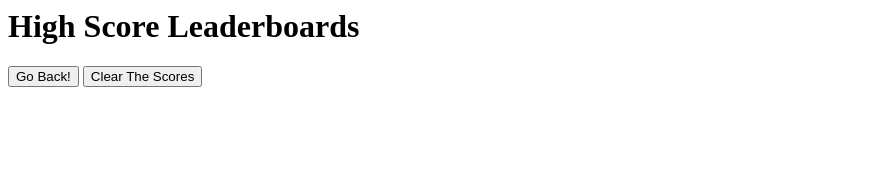
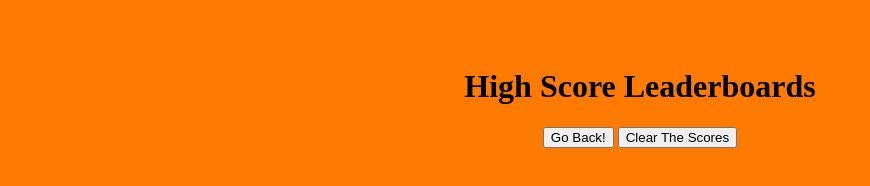
Before and after one commit to farhahahmed50/farhancodingquiz, a plain HTML site: page highscorespage.html in a window 1280 px wide. Shown: the whole page, without its empty margins (0-870 px from the left). Drawn offline with Linux system fonts and the light colour scheme.

Commit message:
Update 2 - highscorespage.html

```diff
--- a/assets/css/highscorespage.css
+++ b/assets/css/highscorespage.css
@@ -0,0 +1,15 @@
+* {
+    box-sizing: border-box;
+}
+
+html {
+    background-color: rgb(255, 123, 0);
+}
+
+main {
+    width: 600px;
+    margin: 0 auto;
+    margin-top: 40px;
+    padding: 5pt;
+    text-align: center;
+}
--- a/highscorespage.html
+++ b/highscorespage.html
@@ -10,7 +10,7 @@
 <body>
     <main>
     <h1>High Score Leaderboards</h1>
-    <div id="High-Scores"></div>
+    <div id="HighScores"></div>
     <a href="index.html"><button id="back">Go Back!</button></a>
     <button id="clear">Clear The Scores</button>
     </main>
```
Also changed, not shown: 1 other file.
